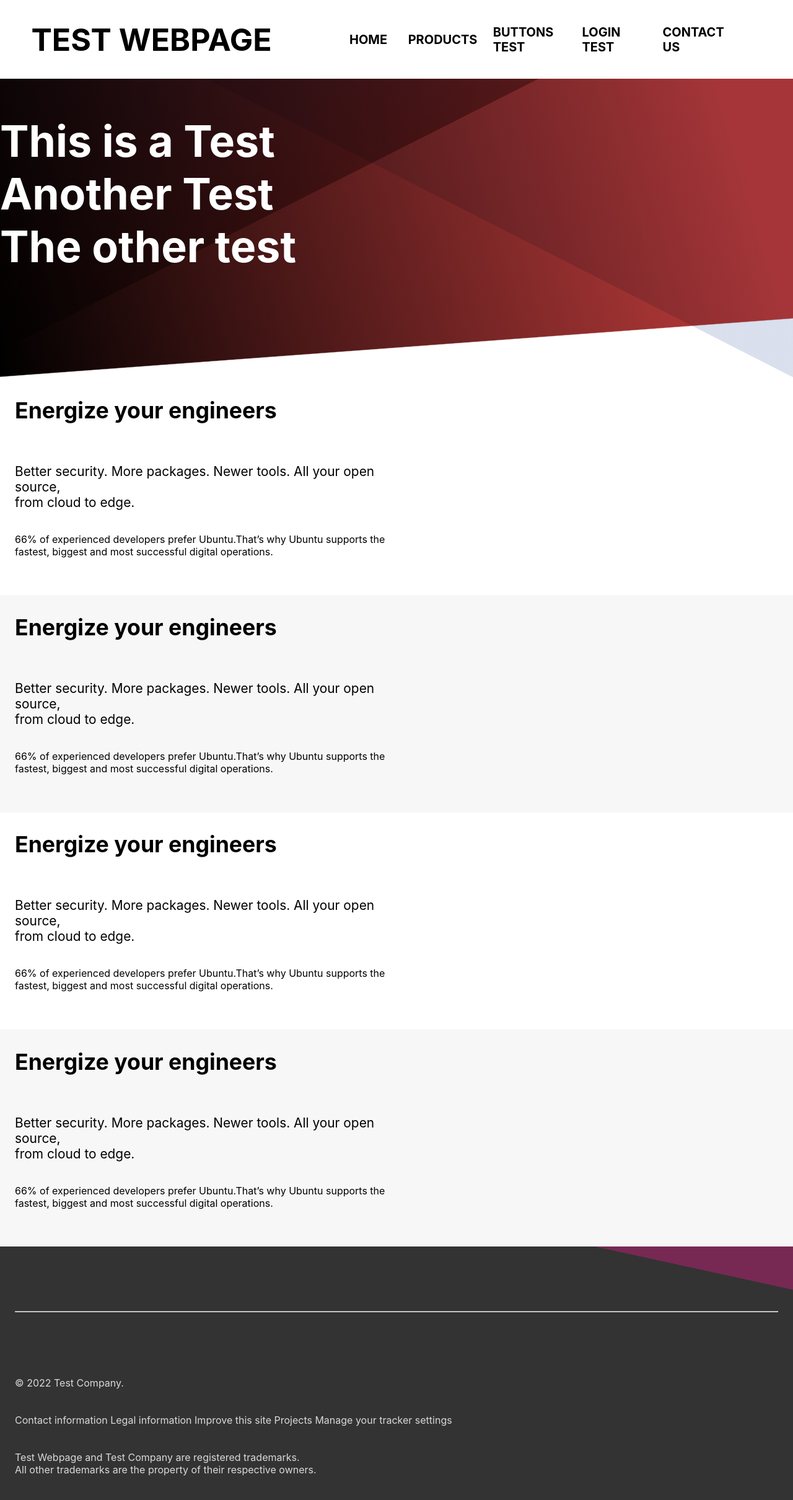
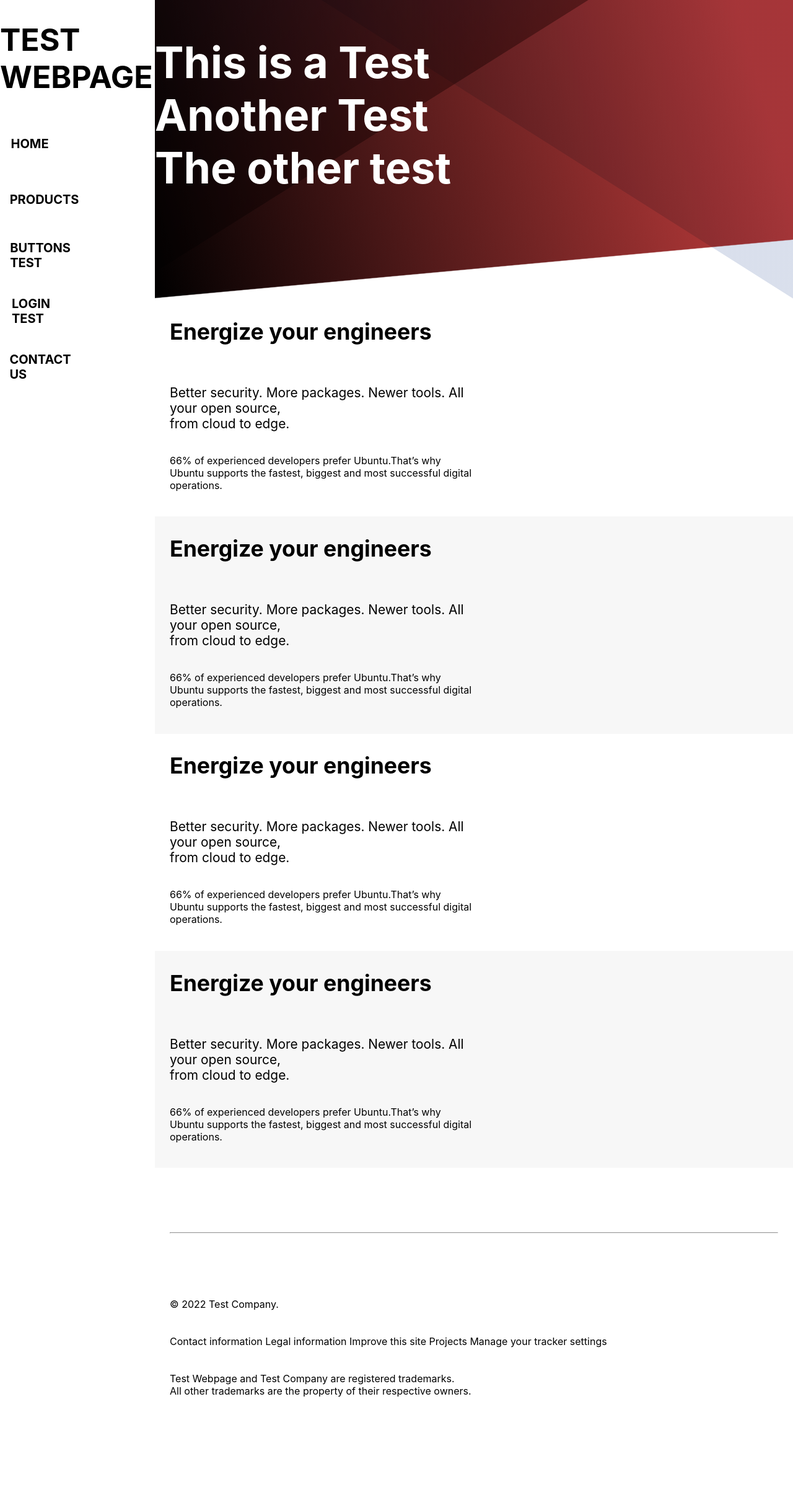
Before and after one commit to SungjunEom/express_deployment_test, a React (Create React App) app in the folder MainPage/: page / in a window 1280 px wide. Shown: the top 2420 px of the page at 62% size. After the commit the page ends 2350 px from the top, so only its background shows below. Built offline with nearby package versions, Linux system fonts and the light colour scheme.

Commit message:
메뉴바 수정

```diff
--- a/MainPage/src/App.css
+++ b/MainPage/src/App.css
@@ -37,25 +37,40 @@
     font-weight: bold;
 }
 .head {
-    position: sticky;
+    /* position: sticky; */
     display: flex;
-    justify-content:space-around;
+    justify-content:flex-start;
     align-items: center;
+    flex-direction: column;
     padding-top: 0px;
     margin-top: 0px;
     background-color: rgba(255, 255, 255, 0.767);
     width:100%;
 }
+.head-content {
+    display: grid;
+    grid-template-columns:250px auto;
+}
 .menu {
+    /* position:sticky; */
     display:flex;
-    justify-content:row-reverse;
+    flex-direction: column;
+    justify-content:flex-start;
+    align-items: flex-start;
+}
+#head-container {
+    position: fixed;
 }
 .site-headline {
+    /* position: sticky; */
     font-size: 50px;
 }
-/* .body-content {
-    padding-top: 8rem;
-} */
+.body-content {
+    display: flex;
+    flex-direction: column;
+    justify-content:flex-start;
+    align-items:flex-start;
+}
 .content {
     display:grid;
     grid-template-columns: 200px 200px 200px 200px 200px;
@@ -136,12 +151,13 @@ html {
     padding-right: 1.5rem;
 }
 footer {
-    background-image: linear-gradient(to bottom left, #772953 0%, #772953 49.9%, rgba(119, 41, 83, 0) 50%, rgba(119, 41, 83, 0) 100%),
-    linear-gradient(to bottom left, #333 0%, #333 100%);
-    background-position: top right;
+    /* background-image: linear-gradient(to bottom left, #772953 0%, #772953 49.9%, rgba(119, 41, 83, 0) 50%, rgba(119, 41, 83, 0) 100%),
+    linear-gradient(to bottom left, #333 0%, #fff 100%); */
+    /* background-position: top right;
     background-repeat: no-repeat;
-    background-size: 25% 15%,100%;
-    color: #d9d9d9;
+    background-size: 25% 15%,100%; */
+    color: #000000;
+    width: 100%;
 }
 .products {
     display:grid;
@@ -161,6 +177,12 @@ footer {
     width: 100%;
     grid-template-columns: 1fr 1fr 1fr 1fr 1fr;
 }
+.products-wrapper {
+    display:flex;
+    flex-direction: column;
+    align-items: center;
+    justify-content: flex-start;
+}
 .square-image-button {
     /* border: 1px solid gray; */
     padding: 0px;
--- a/MainPage/src/App.js
+++ b/MainPage/src/App.js
@@ -19,19 +19,21 @@ function test2() {
 export default function App() {
   return (
     <div className="App">
+      <div className="head-content">
         <div className="head">
+          <div id="head-container">
             <h1 className="site-headline">TEST WEBPAGE</h1>
             <div className="menu">
-          <Link to ="/Home"><BoldTextButton width="50px" height="50px" value="HOME" onClick={test} /></Link>
-          <Link to ="/Products"><BoldTextButton width="70px" height="50px" value="PRODUCTS" onClick={test} /></Link>
-          <Link to ="/ButtonParty"><BoldTextButton width="70px" height="50px" value="BUTTONS TEST" onClick={test} /></Link>
-          <Link to ="/Test"><BoldTextButton width="70px" height="50px" value="LOGIN TEST" /></Link>
-          <Link to ="/ContactUs"><BoldTextButton width="130px" height="50px" value="CONTACT US" onClick={test} /></Link>
+              <Link to ="/Home"><BoldTextButton width="36px" height="30px" value="HOME" onClick={test} /></Link>
+              <Link to ="/Products"><BoldTextButton width="83px" height="30px" value="PRODUCTS" onClick={test} /></Link>
+              <Link to ="/ButtonParty"><BoldTextButton width="70px" height="30px" value="BUTTONS TEST" onClick={test} /></Link>
+              <Link to ="/Test"><BoldTextButton width="40px" height="30px" value="LOGIN TEST" /></Link>
+              <Link to ="/ContactUs"><BoldTextButton width="70px" height="30px" value="CONTACT US" onClick={test} /></Link>
+            </div>
           </div>
         </div>
         <div className="body-content">
         <Outlet />
-      </div>
         <footer>
         <div className="footer-hr"><hr/></div>
         <div className="footer-content">
@@ -46,5 +48,7 @@ export default function App() {
         </div>
       </footer>
         </div>
+      </div>
+    </div>
   );
 }
--- a/MainPage/src/Products.js
+++ b/MainPage/src/Products.js
@@ -8,6 +8,11 @@ import {Outlet, Link} from "react-router-dom";
 
 export default function Products() {
   return (
+    <div className="products-wrapper">
+      <div style={{paddingTop:"50px"}}>
+      <h1>PRODUCTS</h1>
+      </div>
+      <div style={{width:"80%", paddingBottom:"50px"}}><hr /></div>
       <div className="products">
         <div className="products-menu">
           <h3 style={{fontSize:"2rem"}}>We are selling now:</h3>
@@ -21,5 +26,6 @@ export default function Products() {
         </div>
         <Outlet />
       </div>
+    </div>
   );
 }
```
Also changed, not shown: 11 other files (tests, documents, lock files or other folders). Lines whose indentation alone changed are shown as unchanged.
